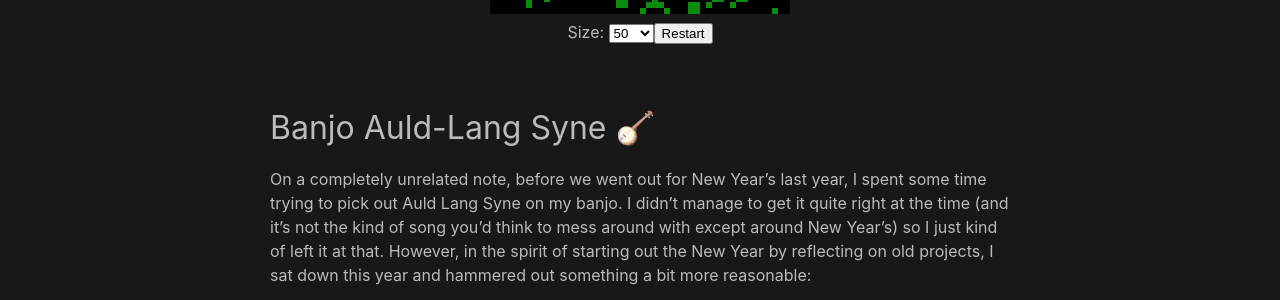
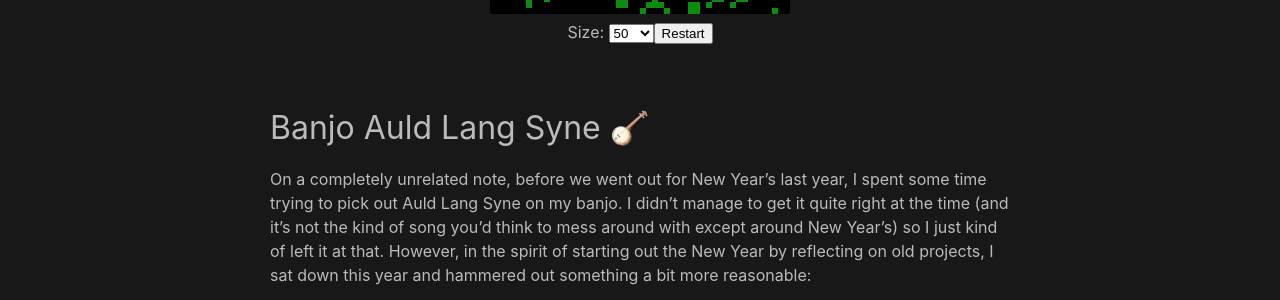
Before and after one commit to pkepley/pkepley.github.io, a Jekyll site: the page built from _posts/2021-01-01-LifeNewYear.md, in a window 1280 px wide. Shown: the part 789-1089 px from the top of the page. Built offline with Jekyll 4.4.1, drawn with Linux system fonts in a browser that asks for light colours; formulas are drawn with MathJax 3.

Commit message:
Removed superfluous hyphen

```diff
--- a/_posts/2021-01-01-LifeNewYear.md
+++ b/_posts/2021-01-01-LifeNewYear.md
@@ -42,7 +42,7 @@ a finite grid with periodic boundary conditions:
 <script src="{{ url }}/assets/posts/js/d3.v5.min.js"></script>
 <script src="{{ asset_path }}/life_display.js"></script>
 
-## Banjo Auld-Lang Syne 🪕
+## Banjo Auld Lang Syne 🪕
 On a completely unrelated note, before we went out for New Year's last
 year, I spent some time trying to pick out Auld Lang Syne on my
 banjo. I didn't manage to get it quite right at the time (and it's not
```
